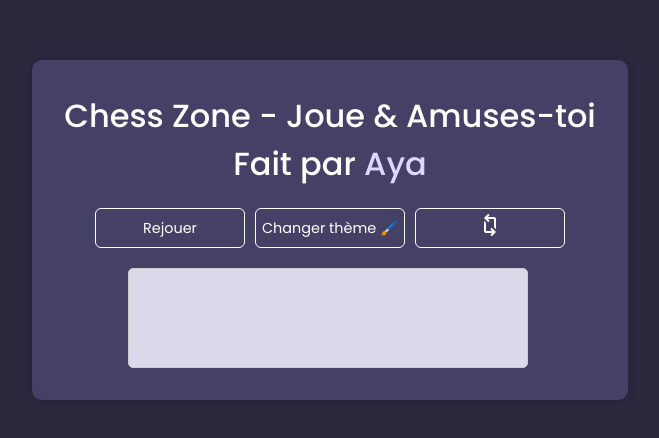
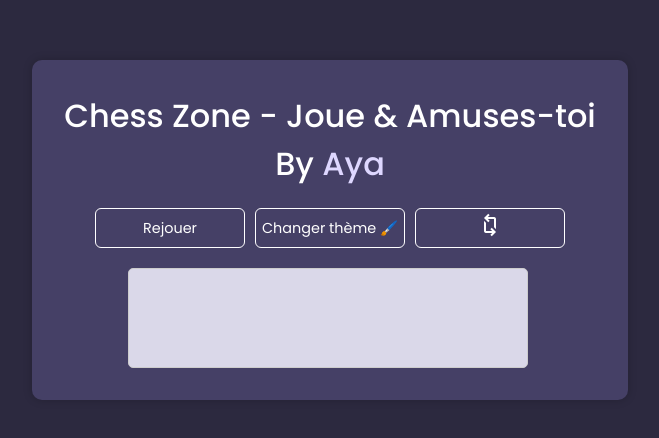
Before and after one commit to link-aya/chess, a plain HTML site: page index.html in a window 1280 px wide. Shown: the part 170-608 px from the top of the page, without its empty margins (310-969 px from the left). Drawn offline with nearby package versions, Linux system fonts and the light colour scheme.

Commit message:
Update index.html

```diff
--- a/index.html
+++ b/index.html
@@ -13,7 +13,7 @@
 
   <div class="container">
     <h1>Chess Zone - Joue & Amuses-toi </h1>
-    <h1>Fait par <a href="https://link-aya.github.io/Portfolio/">Aya</a></h1>
+    <h1>By <a href="https://link-aya.github.io/Portfolio/">Aya</a></h1>
     <div class="board" id="board"></div>
 
     <div class="buttons">
```
